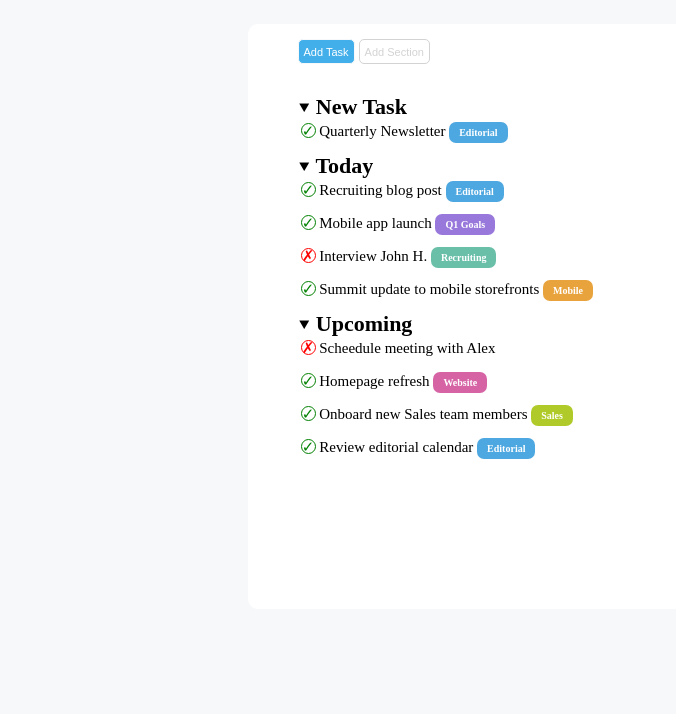
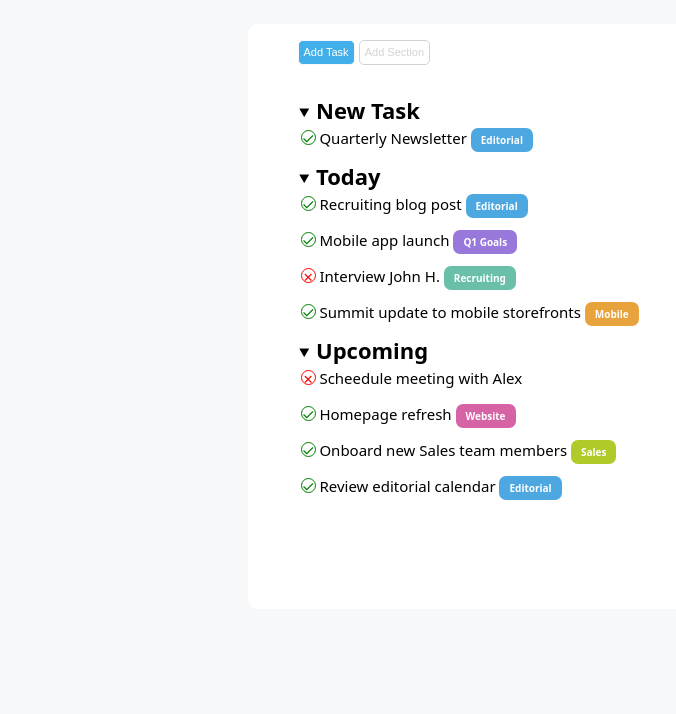
Before and after one commit to andreapanico12/html-css-toboolist, a plain HTML site: page index.html in a window 1280 px wide. Shown: the part 86-800 px from the top of the page, without its empty margins (0-676 px from the left). Drawn offline with Linux system fonts and the light colour scheme.

Commit message:
edit index font

```diff
--- a/Assets/style.css
+++ b/Assets/style.css
@@ -10,9 +10,10 @@ ul{
 
 body{
   background-color: #f6f8fa;
+  font-family: system-ui, -apple-system, BlinkMacSystemFont, 'Segoe UI', Roboto, Oxygen, Ubuntu, Cantarell, 'Open Sans', 'Helvetica Neue', sans-serif;
 }
 
-header{
+header {
   background-color: white;
 }
 
--- a/index.html
+++ b/index.html
@@ -4,8 +4,19 @@
     <meta charset="UTF-8" />
     <meta name="viewport" content="width=device-width, initial-scale=1.0" />
     <title>Esercizio: Toboolist</title>
+
+    <!-- link css -->
     <link rel="stylesheet" href="Assets/style.css" />
+
+    <!-- link font -->
+    <link rel="preconnect" href="https://fonts.googleapis.com">
+    <link rel="preconnect" href="https://fonts.gstatic.com" crossorigin>
+    <link href="https://fonts.googleapis.com/css2?family=Roboto:wght@300;400;500;700;900&display=swap" rel="stylesheet">
+
+
+
   </head>
+
 
   <body>
     <header>
```
